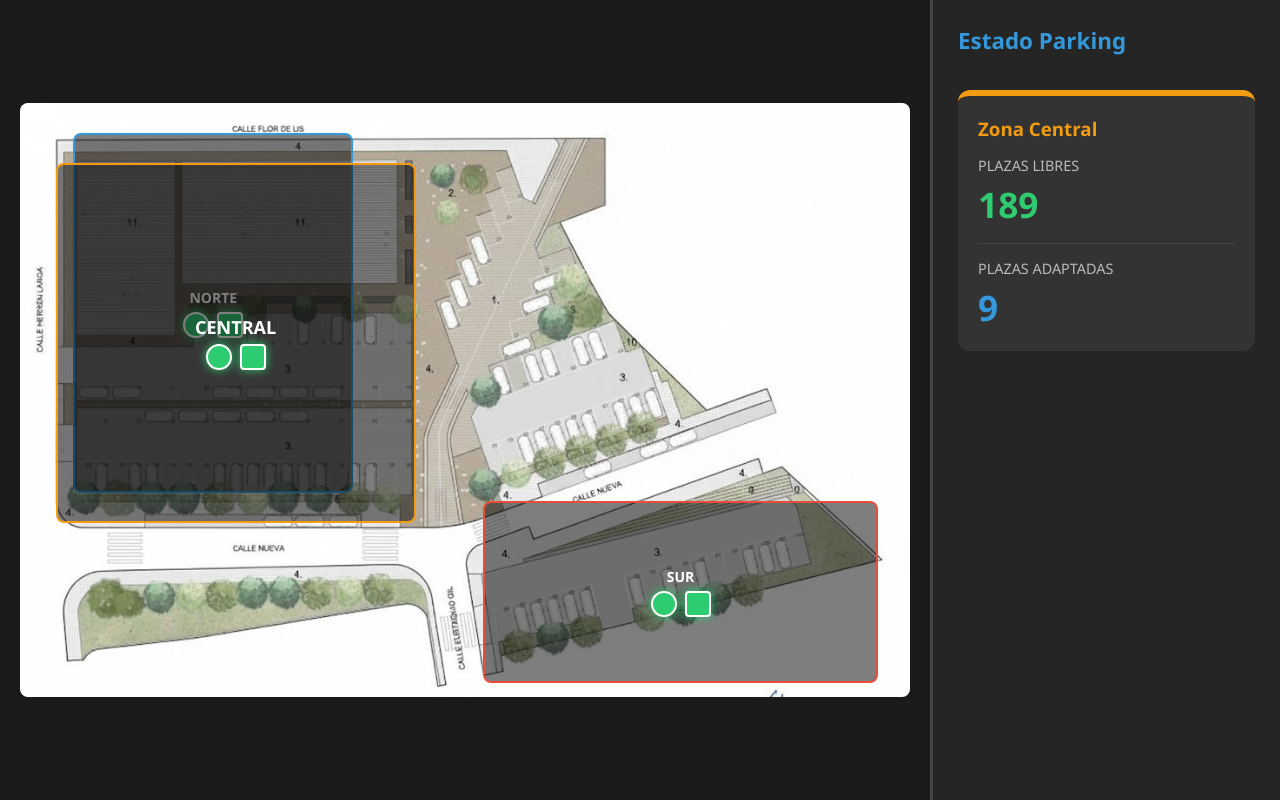
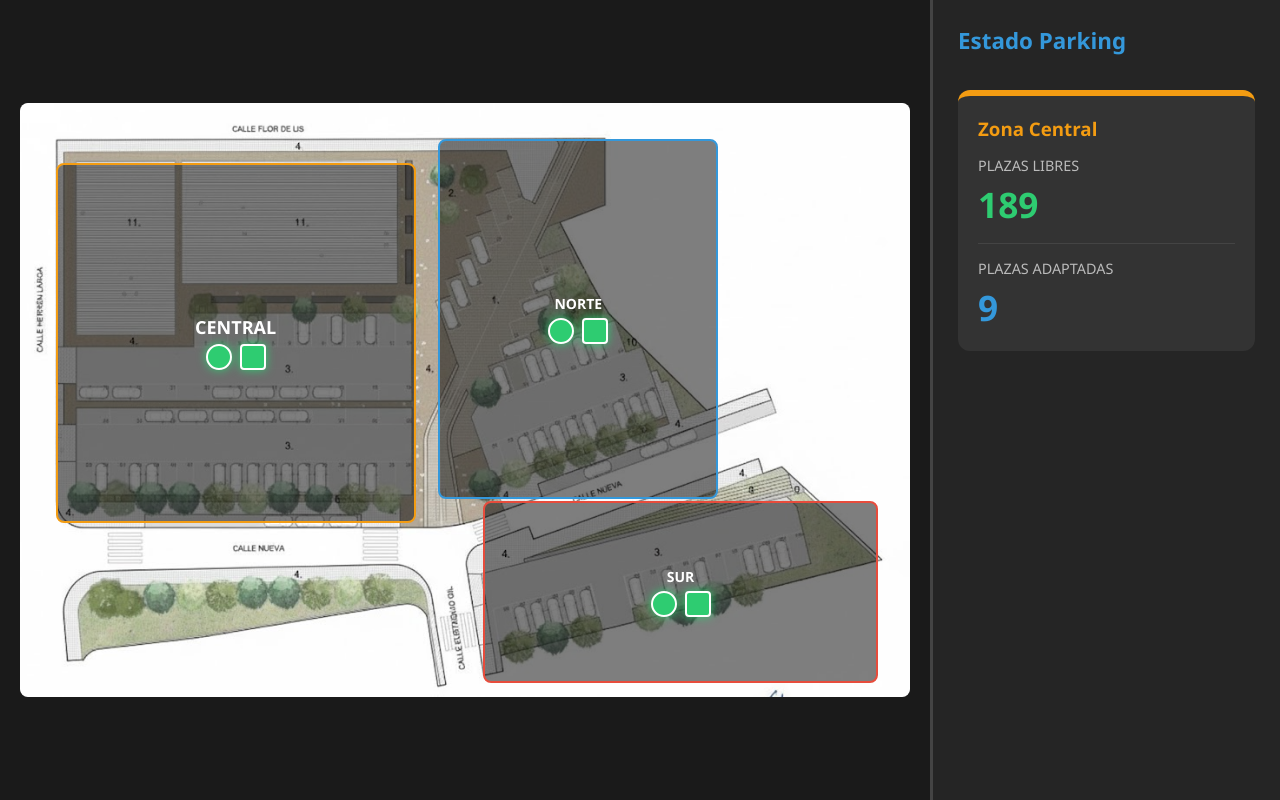
Before and after one commit to Daylon20/Parking-Flask-Arduino, a Flask app: page / in a window 1280 px wide. Run offline with Flask 3, Linux system fonts and the light colour scheme.

Commit message:
Update index.html

```diff
--- a/templates/index.html
+++ b/templates/index.html
@@ -36,7 +36,7 @@
             <img src="{{ url_for('static', filename='img/logo_parking.jpg') }}" class="map-image">
 
             <div id="zona-norte" class="zona-interactiva"
-                 style="top: 5%; left: 6%; width: 31%; height: 60%; border: 2px solid #3498db; color: #3498db;"
+                 style="top: 6%; left: 47%; width: 31%; height: 60%; border: 2px solid #3498db; color: #3498db;"
                  onclick="mostrarInfo('Zona Norte')">
                 <span style="color:white; font-size:14px; font-weight:bold;">NORTE</span>
                 <div class="contenedor-leds">
```
